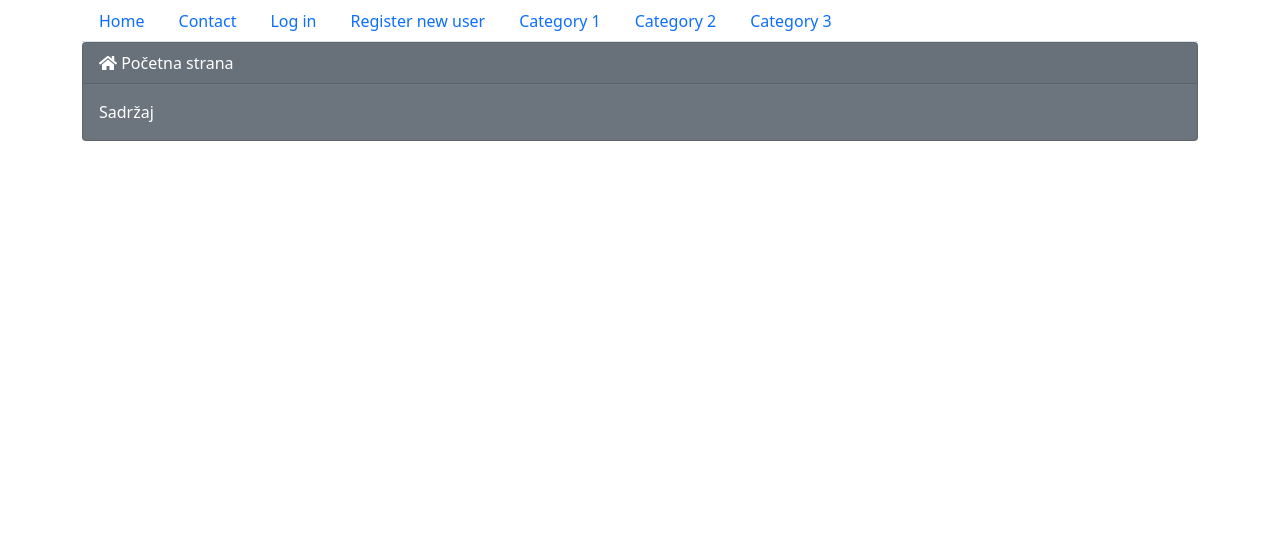
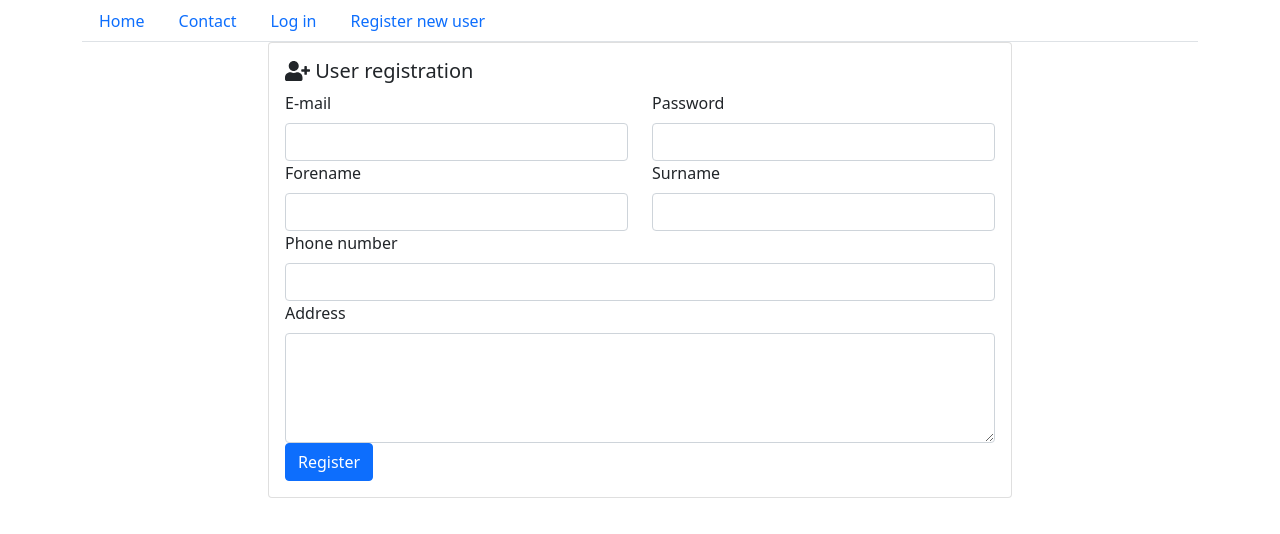
Before and after one commit to Goja62/RazvojWebAplikacija-front-end, a React (Create React App) app: page /#/user/register in a window 1280 px wide. Before the commit this address led to /#/. Shown: the top 534 px of the page. Built offline with nearby package versions, Linux system fonts and the light colour scheme; sample sign-in values are in the browser's storage.

Commit message:
Dopremanje podataka sa API-ja (glavne kategorije) 09.08.2021.

```diff
--- a/src/components/App/HomePage.tsx
+++ b/src/components/App/HomePage.tsx
@@ -3,28 +3,118 @@ import 'bootstrap/dist/css/bootstrap.min.css'
 import 'jquery/dist/jquery.js'
 import 'popper.js/dist/popper.js'
 import 'bootstrap/dist/js/bootstrap.min.js'
-import { Container, Card } from 'react-bootstrap';
+import { Container, Card, Row, Col } from 'react-bootstrap';
 import '@fortawesome/fontawesome-free/css/fontawesome.min.css'
 import { FontAwesomeIcon } from '@fortawesome/react-fontawesome'
-import { faHome } from '@fortawesome/free-solid-svg-icons';
+import { faListAlt } from '@fortawesome/free-solid-svg-icons';
+import CategoryType from '../../types/CategoryType';
+import { Link, Redirect } from 'react-router-dom';
+import api, { ApiResponse } from '../../api/api';
 
-function HomePage() {
+interface HomePageState {
+    isUserLoggedIn: boolean;
+    categories: CategoryType[];
+}
 
+interface ApiCategoryDto {
+    categoryId: number;
+    name: string;
+}
+
+class HomePage extends React.Component {
+    state: HomePageState;
+
+    constructor(props: {} | Readonly<{}>) {
+        super(props)
+
+        this.state = {
+            isUserLoggedIn: true,
+            categories: [],
+        };
+    }
+
+    componentDidMount() {
+        this.getCategoties()
+    }
+
+    componentDidUpdate() {
+        this.getCategoties()
+    }
+
+
+
+    private getCategoties() {
+        api('api/category', 'get', {})
+        .then((res: ApiResponse) => {
+            if (res.status === 'error' || res.status === 'login') {
+                this.setLogginState(false);
+                return;
+            }
+
+            this.putCategoriesInState(res.data);
+        });
+    }
+
+    private putCategoriesInState(data: ApiCategoryDto[]) {
+        const categories: CategoryType[] = data.map(category => {
+            return {
+                categoryId: category.categoryId,
+                name: category.name,
+                items: [],
+            };
+        });
+
+        const newState = Object.assign(this.state, {
+            categories: categories,
+        })
+
+        this.setState(newState);
+    }
+
+    private setLogginState(isLoggedIn: boolean) {
+        const newState = Object.assign(this.state, {
+            isUserLoggedIn: isLoggedIn,
+        });
+
+        this.setState(newState);
+    }
+
+    render() {
+        if (this.state.isUserLoggedIn === false) {
+            return(
+                <Redirect to = "/user/login"></Redirect>
+            );
+        }
         return (
-
             <Container>
-      <Card bg = 'secondary' text = 'white'>
-      	<Card.Header>
-    		<FontAwesomeIcon icon = { faHome }></FontAwesomeIcon> Početna strana
-       	</Card.Header>
+                <Card>
                     <Card.Body>
-          <Card.Text>
-            Sadržaj
-          </Card.Text>
+                        <Card.Title>
+                            <FontAwesomeIcon icon = { faListAlt }></FontAwesomeIcon> Top level categories
+                        </Card.Title>
                     </Card.Body>
+                    <Row>
+                        { this.state.categories?.map(this.singleCategory) }
+                    </Row>
                 </Card>
             </Container>
         );
     }
 
+    private singleCategory(category: CategoryType) {
+        return (
+            <Col lg = "3" md = "4" sm = "6" xs = "12">
+                <Card className="mb-3">
+                    <Card.Body>
+                        <Card.Title as = "p">
+                            { category.name }
+                        </Card.Title>
+                        <Link to = { `/category/${ category.categoryId }`} className =  "btn btn-primary w-100 btn-sm">Open category</Link>
+                    </Card.Body>
+                </Card>
+            </Col>
+        );
+    }
+}
+
 export default HomePage;
--- a/src/components/UserRegistrationPage/UserRegistrationPage.tsx
+++ b/src/components/UserRegistrationPage/UserRegistrationPage.tsx
@@ -128,12 +128,12 @@ export class UserRegistrationPage extends React.Component {
 
     private doRegister() {
         const data = {
-            email: this.state.formData?.email,
-            password: this.state.formData?.password,
-            forename: this.state.formData?.forename,
-            surname: this.state.formData?.surname,
-            phoneNumber: this.state.formData?.phone,
-            postalAddress: this.state.formData?.address,
+            email: this.state.formData.email,
+            password: this.state.formData.password,
+            forename: this.state.formData.forename,
+            surname: this.state.formData.surname,
+            phoneNumber: this.state.formData.phone,
+            postalAddress: this.state.formData.address,
         };
 
         api('/auth/user/register/', 'post', data)
--- a/src/index.tsx
+++ b/src/index.tsx
@@ -17,9 +17,6 @@ const menuItems = [
   new MainManuItem('Contact', '/contact/'),
   new MainManuItem('Log in', '/user/login/'),
   new MainManuItem('Register new user', '/user/register/'),
-  new MainManuItem('Category 1', '/category/1/'),
-  new MainManuItem('Category 2', '/category/2/'),
-  new MainManuItem('Category 3', '/category/3/'),
 ]
 
 ReactDOM.render(
--- a/src/types/categoryType.ts
+++ b/src/types/categoryType.ts
@@ -2,6 +2,6 @@ import { ArticleType } from "./ArticleType";
 
 export default class CategoryType {
     categoryId?: number;
-    name?: string
+    name?: string;
     items?: ArticleType[];
 }
```
Lines whose indentation alone changed are shown as unchanged.
